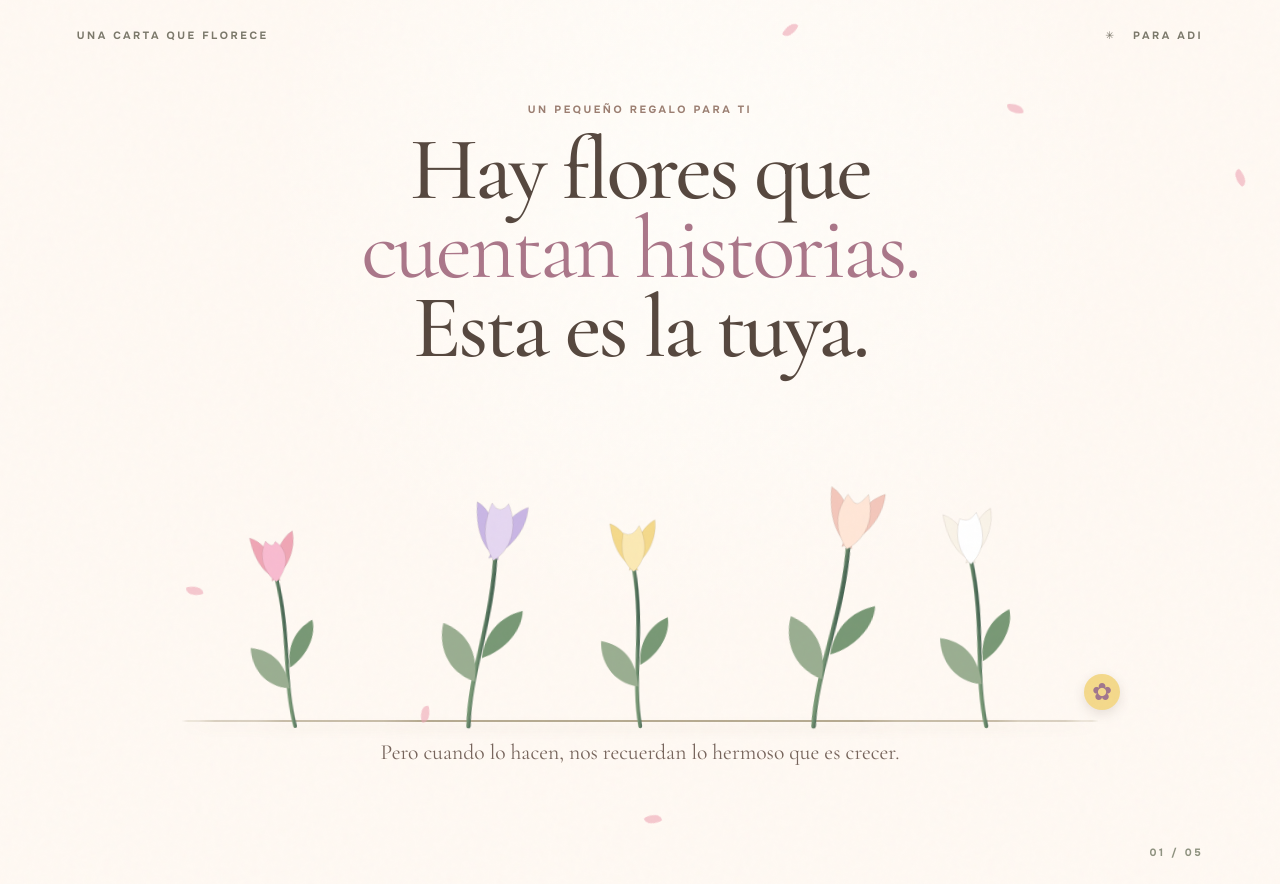
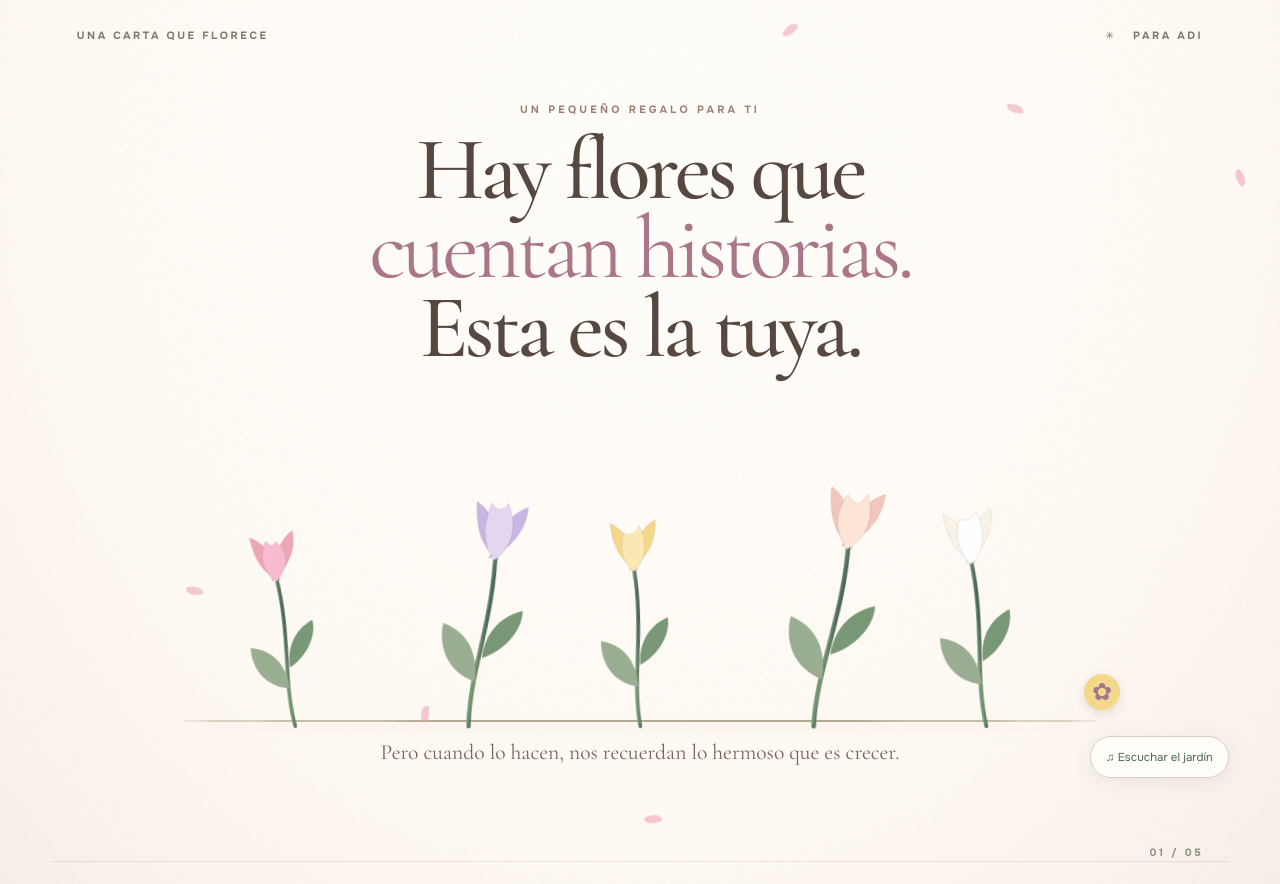
Before and after one commit to Marcor360/Carta-Ady, a React (Vite) app: page / in a window 1280 px wide. Built offline with nearby package versions, Linux system fonts and the light colour scheme.

Commit message:
Enrich Adi letter and add optional audio

```diff
--- a/src/App.jsx
+++ b/src/App.jsx
@@ -6,17 +6,19 @@ import FloatingPetals from './components/FloatingPetals.jsx'
 import Envelope from './components/Envelope.jsx'
 import AdiIllustration from './components/AdiIllustration.jsx'
 import { config } from './data/config.js'
+import { setAudioEnabled, soundEffect } from './audio.js'
 
 const fade = {initial:{opacity:0,y:18},animate:{opacity:1,y:0},exit:{opacity:0,y:-12},transition:{duration:.65}}
-function RichText({text}) {return text.split(/(\*\*[^*]+\*\*)/g).map((part,i)=>part.startsWith('**')?<strong key={i}>{part.slice(2,-2).replace('[Tu nombre]',config.sender)}</strong>:part.replace('[Tu nombre]',config.sender))}
-function SoundToggle(){const [on,setOn]=useState(false);const audio=useRef(null); if(!config.audio.enabled)return null;return <><audio ref={audio} src={config.audio.src} loop/><button className="sound-toggle" onClick={()=>{if(on)audio.current.pause();else audio.current.play().catch(()=>{});setOn(!on)}} aria-label={on?'Silenciar música':'Activar música'}>{on?'♫ Música activada':'♫ Activar música'}</button></>}
+function RichText({text}) {return text.split(/(\*\*[^*]+\*\*)/g).map((part,i)=>{if(!part.startsWith('**'))return part.replace('[Tu nombre]',config.sender);const value=part.slice(2,-2).replace('[Tu nombre]',config.sender),verse=config.verses[value];return verse?<a className="verse-link" key={i} href={verse.url} target="_blank" rel="noopener noreferrer" aria-label={`Leer ${value} en jw.org (se abre en otra pestaña)`}>{value} <span aria-hidden="true">↗</span></a>:<strong key={i}>{value}</strong>})}
+function SoundToggle(){const [on,setOn]=useState(false);useEffect(()=>()=>setAudioEnabled(false),[]); if(!config.audio.enabled)return null;return <button className="sound-toggle" onClick={()=>{setAudioEnabled(!on);setOn(!on)}} aria-pressed={on} aria-label={on?'Silenciar música y efectos':'Activar música y efectos'}>{on?'♫ Sonido activado':'♫ Escuchar el jardín'}</button>}
 export default function App(){
  const [scene,setScene]=useState('intro'),[introStep,setIntroStep]=useState(0),[messageStep,setMessageStep]=useState(0),[page,setPage]=useState(0),[secret,setSecret]=useState(false),[opening,setOpening]=useState(false)
  const reduce=useReducedMotion();const contentRef=useRef(null)
  useEffect(()=>{if(scene!=='intro')return; const timers=[2000,3900,6000].map((ms,i)=>setTimeout(()=>setIntroStep(i+1),reduce?100+i*100:ms));return()=>timers.forEach(clearTimeout)},[scene,reduce])
  useEffect(()=>{if(scene!=='message')return;setMessageStep(0);const timers=[1800,3900,6100].map((ms,i)=>setTimeout(()=>setMessageStep(i+1),reduce?100+i*100:ms));return()=>timers.forEach(clearTimeout)},[scene,reduce])
  useEffect(()=>{contentRef.current?.focus();window.scrollTo({top:0,behavior:reduce?'instant':'smooth'})},[scene,page,reduce])
- function openLetter(){setOpening(true);setTimeout(()=>{setScene('letter');setPage(0);setOpening(false)},reduce?150:1450)}
+ function openLetter(){soundEffect('open');setOpening(true);setTimeout(()=>{setScene('letter');setPage(0);setOpening(false)},reduce?150:1450)}
+ function turnPage(next){soundEffect('page');setPage(next)}
  function restart(){setScene('intro');setIntroStep(0);setPage(0)}
  return <div className={`app scene-${scene}`} style={{'--speed':`${config.animationSeconds}s`}}>
   <div className="grain" aria-hidden="true"/><SoundToggle/>
@@ -26,15 +28,15 @@ export default function App(){
    {scene==='intro'&&<motion.main key="intro" className="scene intro-scene" {...fade} ref={contentRef} tabIndex={-1}>
     <div className="topline"><span>UNA CARTA QUE FLORECE</span><span>✳ &nbsp; PARA ADI</span></div>
     <div className="intro-copy"><p className="eyebrow">Un pequeño regalo para ti</p><h1>Hay flores que<br/><em>cuentan historias.</em><br/>Esta es la tuya.</h1></div>
-    <TulipGarden onSecret={()=>setSecret(true)}/>
+    <TulipGarden onSecret={()=>{soundEffect('flower');setSecret(true)}} onFlower={()=>soundEffect('flower')}/>
     <div className="intro-bottom"><div className="story-lines" aria-live="polite">{introStep>0&&<motion.p {...fade}>{config.intro[Math.min(introStep-1,2)]}</motion.p>}</div>{introStep>=3&&<motion.button {...fade} className="primary-button" onClick={()=>setScene('message')}>Tengo algo para ti <span>→</span></motion.button>}</div>
     <span className="corner-mark">01 / 05</span>
    </motion.main>}
    {scene==='message'&&<motion.main key="message" className="scene message-scene" {...fade} ref={contentRef} tabIndex={-1}>
-    <TulipGarden edge onSecret={()=>setSecret(true)}/><div className="message-content"><p className="eyebrow">UNA HISTORIA PARA CELEBRARTE &nbsp; · &nbsp; 02 / 05</p><div className="message-lines" aria-live="polite">{config.messages.map((line,i)=>messageStep>=i+1&&<motion.p key={i} {...fade}>{line}</motion.p>)}</div>{messageStep>=3&&<motion.div {...fade} className="envelope-invite"><Envelope onClick={openLetter} open={opening}/><p>Una carta hecha especialmente para ti</p><span className="hint">Toca el sobre para abrirlo</span></motion.div>}</div>
+    <TulipGarden edge onSecret={()=>{soundEffect('flower');setSecret(true)}} onFlower={()=>soundEffect('flower')}/><div className="message-content"><p className="eyebrow">UNA HISTORIA PARA CELEBRARTE &nbsp; · &nbsp; 02 / 05</p><div className="message-lines" aria-live="polite">{config.messages.map((line,i)=>messageStep>=i+1&&<motion.p key={i} {...fade}>{line}</motion.p>)}</div>{messageStep>=3&&<motion.div {...fade} className="envelope-invite"><Envelope onClick={openLetter} open={opening}/><p>Una carta hecha especialmente para ti</p><span className="hint">Toca el sobre para abrirlo</span></motion.div>}</div>
    </motion.main>}
    {scene==='letter'&&<motion.main key="letter" className="scene letter-scene" {...fade} ref={contentRef} tabIndex={-1}>
-    <div className="letter-side-flower">✿</div><div className="letter-paper"><div className="letter-ornament">✳ &nbsp; UNA CARTA PARA TI &nbsp; ✳</div><h2>{config.letterTitle}</h2><div className="letter-rule"/><AnimatePresence mode="wait"><motion.div key={page} className="letter-body" initial={{opacity:0,x:18}} animate={{opacity:1,x:0}} exit={{opacity:0,x:-18}} transition={{duration:reduce?.1:.45}}>{config.letterPages[page].map((p,i)=><motion.p key={i} initial={{opacity:0,y:8}} animate={{opacity:1,y:0}} transition={{delay:reduce?0:i*.18}}><RichText text={p}/></motion.p>)}</motion.div></AnimatePresence><div className="letter-controls"><button disabled={page===0} onClick={()=>setPage(page-1)}>← Página anterior</button><span>{String(page+1).padStart(2,'0')} / {String(config.letterPages.length).padStart(2,'0')}</span>{page<config.letterPages.length-1?<button onClick={()=>setPage(page+1)}>Continuar leyendo →</button>:<button onClick={()=>setScene('final')}>Ver mi regalo →</button>}</div></div><div className="letter-side-flower right">✿</div>
+    <div className="letter-side-flower">✿</div><div className="letter-paper"><div className="letter-ornament">✳ &nbsp; UNA CARTA PARA TI &nbsp; ✳</div><h2>{config.letterTitle}</h2><div className="letter-rule"/><AnimatePresence mode="wait"><motion.div key={page} className="letter-body" initial={{opacity:0,x:18}} animate={{opacity:1,x:0}} exit={{opacity:0,x:-18}} transition={{duration:reduce?.1:.45}}>{config.letterPages[page].map((p,i)=><motion.div className="letter-paragraph" key={i} initial={{opacity:0,y:8}} animate={{opacity:1,y:0}} transition={{delay:reduce?0:i*.18}}><p><RichText text={p}/></p>{Object.entries(config.verses).map(([name,verse])=>p.includes(`**${name}**`)&&<aside className="verse-note" key={name}><span>PARA LLEVAR EN EL CORAZÓN</span><p>{verse.explanation}</p><a href={verse.url} target="_blank" rel="noopener noreferrer">Leer {name} en jw.org →</a></aside>)}</motion.div>)}</motion.div></AnimatePresence><div className="letter-controls"><button disabled={page===0} onClick={()=>turnPage(page-1)}>← Página anterior</button><span>{String(page+1).padStart(2,'0')} / {String(config.letterPages.length).padStart(2,'0')}</span>{page<config.letterPages.length-1?<button onClick={()=>turnPage(page+1)}>Continuar leyendo →</button>:<button onClick={()=>setScene('final')}>Ver mi regalo →</button>}</div></div><div className="letter-side-flower right">✿</div>
    </motion.main>}
    {scene==='final'&&<motion.main key="final" className="scene final-scene" {...fade} ref={contentRef} tabIndex={-1}>
     <div className="final-visual"><div className="final-halo"/><AdiIllustration/><div className="final-ground"/></div><div className="final-copy"><p className="eyebrow">UNA FLOR QUE NUNCA SE MARCHITA &nbsp; · &nbsp; 05 / 05</p><h2>{config.finalTitle}</h2><p>{config.finalLines[0]}</p><p className="final-small">{config.finalLines[1]}</p><div className="final-actions"><button className="primary-button" onClick={()=>{setPage(0);setScene('letter')}}>Volver a leer mi carta →</button><button className="text-button" onClick={restart}>Ver de nuevo mis flores ↶</button></div></div>
--- /dev/null
+++ b/src/audio.js
@@ -0,0 +1,32 @@
+// Melodía breve original sintetizada en el navegador; no descarga archivos.
+let context, timer, nextTime = 0, step = 0, enabled = false
+const notes = [329.63, 392, 440, 392, 329.63, 293.66, 261.63, 293.66, 329.63, 392, 523.25, 440, 392, 329.63, 293.66, 261.63]
+function ctx() { context ||= new (window.AudioContext || window.webkitAudioContext)(); return context }
+function tone(freq, at, duration, volume, type = 'sine') {
+  const audio = ctx(), osc = audio.createOscillator(), gain = audio.createGain()
+  osc.type = type; osc.frequency.setValueAtTime(freq, at)
+  gain.gain.setValueAtTime(.0001, at); gain.gain.exponentialRampToValueAtTime(volume, at + .018)
+  gain.gain.exponentialRampToValueAtTime(.0001, at + duration)
+  osc.connect(gain).connect(audio.destination); osc.start(at); osc.stop(at + duration + .02)
+}
+function schedule() {
+  if (!enabled) return
+  const audio = ctx()
+  while (nextTime < audio.currentTime + .5) {
+    tone(notes[step % notes.length], nextTime, .62, .024)
+    if (step % 4 === 0) tone(notes[step % notes.length] / 2, nextTime, 1.2, .009, 'triangle')
+    nextTime += .48; step++
+  }
+}
+export function setAudioEnabled(value) {
+  enabled = value
+  if (value) { ctx().resume(); nextTime = ctx().currentTime + .04; schedule(); timer ||= window.setInterval(schedule, 200) }
+  else { window.clearInterval(timer); timer = null; context?.suspend() }
+}
+export function soundEffect(kind) {
+  if (!enabled) return
+  const at = ctx().currentTime + .02
+  if (kind === 'open') { tone(392, at, .46, .045); tone(523.25, at + .13, .5, .034); tone(659.25, at + .29, .6, .026) }
+  if (kind === 'page') { tone(587.33, at, .12, .025, 'triangle'); tone(783.99, at + .09, .18, .018, 'triangle') }
+  if (kind === 'flower') tone(659.25, at, .3, .022)
+}
--- a/src/components/TulipGarden.jsx
+++ b/src/components/TulipGarden.jsx
@@ -3,11 +3,11 @@ import { useState } from 'react'
 import { AnimatePresence, motion } from 'motion/react'
 import Tulip from './Tulip.jsx'
 import { config } from '../data/config.js'
-export default function TulipGarden({edge=false, onSecret}) {
+export default function TulipGarden({edge=false, onSecret, onFlower}) {
  const [selected,setSelected]=useState(null)
  return <div className={`garden ${edge?'garden-edge':''}`}>
    <div className="soil"/>
-   <div className="garden-flowers">{config.tulips.map((f,i)=><div className="flower-slot" key={f.label} style={{'--height':`${f.height}px`}}><Tulip flower={f} index={i} onClick={()=>setSelected(i===selected?null:i)}/></div>)}</div>
+   <div className="garden-flowers">{config.tulips.map((f,i)=><div className="flower-slot" key={f.label} style={{'--height':`${f.height}px`}}><Tulip flower={f} index={i} onClick={()=>{onFlower?.();setSelected(i===selected?null:i)}}/></div>)}</div>
    <AnimatePresence>{selected!==null&&<motion.div className="flower-note" role="status" initial={{opacity:0,y:12}} animate={{opacity:1,y:0}} exit={{opacity:0,y:12}}><button className="close-note" onClick={()=>setSelected(null)} aria-label="Cerrar mensaje">×</button><span className="eyebrow">Una flor para ti</span><strong>{config.tulips[selected].label}</strong><p>{config.tulips[selected].message}</p></motion.div>}</AnimatePresence>
    {onSecret&&<button className="secret-flower" onClick={onSecret} aria-label="Descubrir una flor especial">✿</button>}
  </div>
--- a/src/data/config.js
+++ b/src/data/config.js
@@ -1,7 +1,11 @@
 // Edita aquí toda la historia. La ilustración final puede ponerse en public/assets/adi-2d.png.
 export const config = {
   name: 'Adi', nickname: 'pequeña', sender: '[Tu nombre]',
-  illustration: '/assets/adi-2d.png', audio: { enabled: false, src: '/assets/musica.mp3' },
+  illustration: '/assets/adi-2d.png', audio: { enabled: true },
+  verses: {
+    'Hebreos 6:10': { url: 'https://www.jw.org/es/biblioteca/biblia/biblia-estudio/libros/hebreos/6/#v58006010', explanation: 'Jehová recuerda el amor que mostramos por él y el trabajo que hacemos para ayudar a otros. Hasta los esfuerzos discretos tienen valor para él.' },
+    '1 Corintios 15:58': { url: 'https://www.jw.org/es/biblioteca/biblia/biblia-estudio/libros/1-corintios/15/#v46015058', explanation: 'Nos anima a mantenernos firmes y ocupados en la obra del Señor, con la seguridad de que ese esfuerzo no es en vano.' }
+  },
   particleCount: 8, animationSeconds: 1,
   tulips: [
     { color: '#EFA6B5', light: '#F8BBD0', shape: 0, height: 235, tilt: -9, label: 'Fe', message: 'Que tu confianza en Jehová siga creciendo' },
@@ -11,29 +15,37 @@ export const config = {
     { color: '#F9F3E8', light: '#FFFFFF', shape: 4, height: 260, tilt: -7, label: 'Amistad', message: 'Que siempre tengas personas que te animen a seguir' },
   ],
   intro: ['Hay flores que tardan en florecer...', 'Pero cuando lo hacen, nos recuerdan lo hermoso que es crecer.', 'Hoy quiero regalarte unas flores, Adi. 🌷'],
-  messages: ['Pequeña, hoy es un día muy especial.', 'Terminaste tu primera Escuela del Servicio de Precursor.', 'Y aunque unas flores no bastan para celebrar algo tan bonito, quise prepararte algo diferente.'],
+  messages: ['Pequeña, hoy es un día muy especial.', 'Terminaste tu primera Escuela del Servicio de Precursor.', 'Sé cuánto te esfuerzas por seguir adelante. Y aunque unas flores no bastan para celebrarlo, quise prepararte algo diferente.'],
   letterTitle: 'Para ti, Adi 🌷',
   letterPages: [
     [
       '¡Felicidades, pequeña!',
       'Hoy quiero dedicarte unas palabras porque acabas de terminar algo muy especial: tu primera Escuela del Servicio de Precursor.',
       'Quizás para algunas personas sean solo unos días de clases, pero sé que para ti representa mucho más. Es una oportunidad de aprender, fortalecer tu amistad con Jehová y seguir creciendo en algo que haces con mucho cariño.',
-      'Y precisamente por eso quise regalarte estas flores.'
+      'Y precisamente por eso quise regalarte estas flores.',
+      'Una por cada cualidad bonita que se asoma cuando eres tú: tu fe, tu alegría, tu cariño, tu constancia y esa amistad que sabe acompañar.'
     ],
     [
       '¿Sabes? Los tulipanes no florecen de un día para otro. Necesitan tiempo, cuidados y paciencia. Y creo que eso tiene algo muy bonito en común con nosotros: también seguimos creciendo y aprendiendo poco a poco.',
       'Me alegra mucho que hayas tenido esta experiencia y espero que guardes con cariño cada consejo, cada enseñanza y cada recuerdo que te llevas.',
-      'Hay un texto que me gusta especialmente para esta ocasión: **Hebreos 6:10**. Nos recuerda que Jehová no olvida las cosas que hacemos por amor a él.',
+      'Sé que te esfuerzas mucho por seguir adelante. A veces un paso parece pequeño, pero también así se llega lejos: paso a paso, día a día, flor a flor.',
+      'Y si alguna vez se te escapa una lagrimita, no pasa nada. Tener un corazón sensible también es una forma bonita de sentir la vida y de preocuparse por los demás.'
+    ],
+    [
+      'A veces puedes enojarte, como cualquiera. Pero también sabes perdonar, y eso dice mucho del corazón noble que tienes. No hace falta ser perfecta para ser una persona valiosa.',
+      'Hay un texto que me gusta especialmente para esta ocasión: **Hebreos 6:10**.',
       'Y eso es algo que deseo que siempre tengas presente, Adi. Cada esfuerzo que haces para servirle tiene valor, incluso esos pequeños esfuerzos que quizá nadie más llega a ver.'
     ],
     [
-      'También quiero recordarte las palabras de **1 Corintios 15:58**, que nos animan a mantenernos firmes y nos aseguran que todo lo que hacemos en el servicio a Jehová vale la pena.',
+      'También quiero recordarte las palabras de **1 Corintios 15:58**.',
       'Deseo de corazón que esta primera escuela sea uno de muchos recuerdos bonitos en tu camino, que sigas aprendiendo y que nunca pierdas esa alegría de hacer cosas por Jehová.',
-      'Sigue creciendo a tu ritmo, pequeña. No necesitas tener todas las respuestas ni saberlo todo. Lo bonito es seguir avanzando, un día a la vez.'
+      'Sigue creciendo a tu ritmo, pequeña. No necesitas tener todas las respuestas ni saberlo todo. Lo bonito es seguir avanzando, un día a la vez.',
+      'Si un día llueve en tu jardín, recuerda que hasta la lluvia ayuda a florecer. Y cuando vuelva el sol, que te encuentre con ganas de crecer.'
     ],
     [
       'Y bueno... aunque no puedo regalarte un jardín entero de tulipanes, por lo menos puedo regalarte uno que nunca se marchite. 🌷',
-      'Me da mucho gusto verte alcanzar esta meta.',
+      'Me da mucho gusto verte alcanzar esta meta. Se nota tu esfuerzo, tu corazón y las ganas que pones en lo que haces.',
+      'Que nunca te falte la fe para comenzar, la alegría para continuar y una amistad que te recuerde lo mucho que vales.',
       '**¡Muchas felicidades, Adi!**',
       'Con mucho cariño,',
       '**[Tu nombre]**'
--- a/src/main.jsx
+++ b/src/main.jsx
@@ -2,4 +2,5 @@ import React from 'react'
 import { createRoot } from 'react-dom/client'
 import App from './App.jsx'
 import './styles/globals.css'
+import './styles/enhancements.css'
 createRoot(document.getElementById('root')).render(<React.StrictMode><App /></React.StrictMode>)
--- /dev/null
+++ b/src/styles/enhancements.css
@@ -0,0 +1,26 @@
+.app{background:radial-gradient(ellipse at 50% 15%,#fffefa 0,#fff9f3 68%,#f7eee7 100%)}
+.intro-scene:after,.final-scene:after{content:'';position:absolute;left:4vw;right:4vw;bottom:22px;height:1px;background:#d9d0c2;opacity:.55;pointer-events:none}
+.intro-copy h1{letter-spacing:-.045em}.intro-copy .eyebrow{letter-spacing:.3em}
+.sound-toggle{top:auto;bottom:22px;right:4vw;background:#fffdf7;border:1px solid #d9d0c2;box-shadow:0 4px 20px #56473e16;font-size:.72rem;min-height:42px;padding:10px 15px}
+.sound-toggle[aria-pressed="true"]{background:#496754;color:#fffdf7;border-color:#496754}
+.home-link{box-shadow:0 3px 15px #56473e12;border:1px solid #e7ddd1}
+.letter-scene{background:radial-gradient(ellipse at 50% 14%,#fffaf0 0,#eee9df 80%)}
+.letter-paper{background:linear-gradient(90deg,#faf5e9 0,#fffdf7 4%,#fffdf7 96%,#faf5e9 100%);box-shadow:0 30px 65px #52453624,0 4px 12px #52453613}
+.letter-body{min-height:0}.letter-paragraph{margin-bottom:18px}.letter-paragraph p{margin:0}.letter-body .letter-paragraph:first-child p{font-family:'Cormorant Garamond',serif;font-size:1.45rem;color:#496754}
+.verse-link{color:#496754;font-weight:700;text-decoration:underline;text-decoration-color:#aa8490;text-underline-offset:4px}
+.verse-link:hover{color:#9c677c}.verse-link span{font-family:Onest,sans-serif;font-size:.73em}
+.verse-note{margin:18px 0 25px;padding:19px 23px;border-left:3px solid #9aae91;background:#f3f1e8}
+.verse-note>span{display:block;font-size:.61rem;letter-spacing:.2em;color:#83786e;font-weight:700;margin-bottom:9px}
+.verse-note p{font-size:.87rem;line-height:1.65;margin:0 0 8px}.verse-note a{font-size:.78rem;color:#496754;font-weight:700;text-underline-offset:3px}
+.final-scene{background:radial-gradient(ellipse at 30% 70%,#faf1de 0,transparent 40%),#fff9f3}
+.final-visual{min-height:610px}.final-halo{background:#f4d98b30;filter:blur(22px);width:490px;height:490px}
+.adi-illustration{height:570px;width:min(100%,470px)}.adi-placeholder-svg{width:100%;height:100%;overflow:visible;filter:drop-shadow(0 13px 15px #56473e1a)}
+.bouquet-art{transform-origin:235px 410px;animation:bouquet-sway 5s ease-in-out infinite alternate}
+.final-ground{bottom:9%;z-index:0;max-width:580px}.final-copy{padding:20px 0 45px}.final-copy h2{max-width:670px;letter-spacing:-.05em}
+.final-copy .eyebrow{display:inline-block;padding-bottom:15px;border-bottom:1px solid #d6c7b7}
+.final-small{max-width:440px;color:#706a5e}
+@keyframes bouquet-sway{from{transform:rotate(-1.5deg)}to{transform:rotate(1.5deg)}}
+@media(max-width:700px){.sound-toggle{bottom:12px;right:12px;font-size:.64rem;z-index:20}.home-link{top:12px;left:12px}.intro-scene:after{bottom:10px}.final-scene{padding:66px 22px 75px}.final-visual{min-height:420px}.adi-illustration{height:430px;width:min(100%,340px)}.final-ground{bottom:5%}.final-copy{padding:0}.final-copy h2{font-size:clamp(3.7rem,16vw,5rem);margin:20px auto}.final-copy .eyebrow{font-size:.56rem}.final-copy>p:not(.eyebrow){font-size:1.35rem}.final-small{margin-left:auto;margin-right:auto}.letter-paper{padding:34px 27px}.letter-body .letter-paragraph:first-child p{font-size:1.3rem}}
+@media(prefers-reduced-motion:reduce){.bouquet-art{animation:none}}
+
+@media(max-width:700px){.sound-toggle{top:12px;bottom:auto;right:12px}.final-visual{min-height:390px}.adi-illustration{height:390px}}
```
Also changed, not shown: src/components/AdiIllustration.jsx (+31 -3 lines), 1 other file (tests, documents, lock files or other folders).
